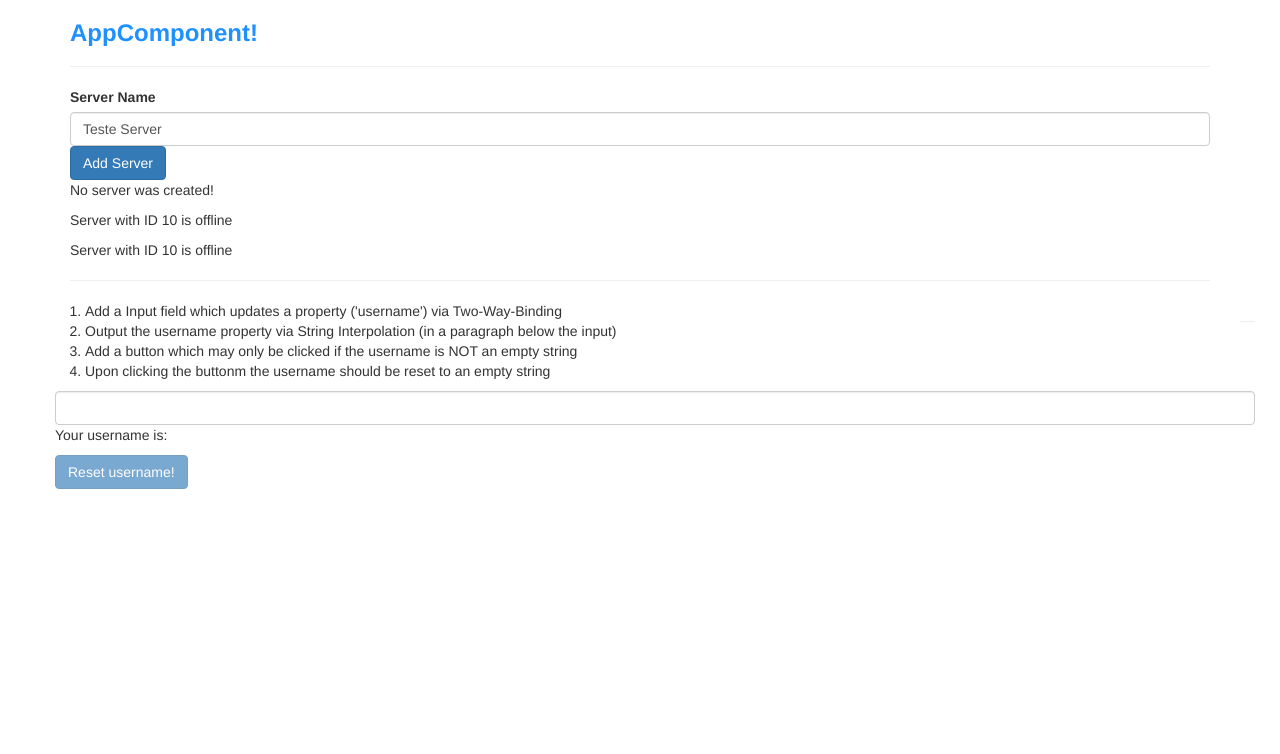
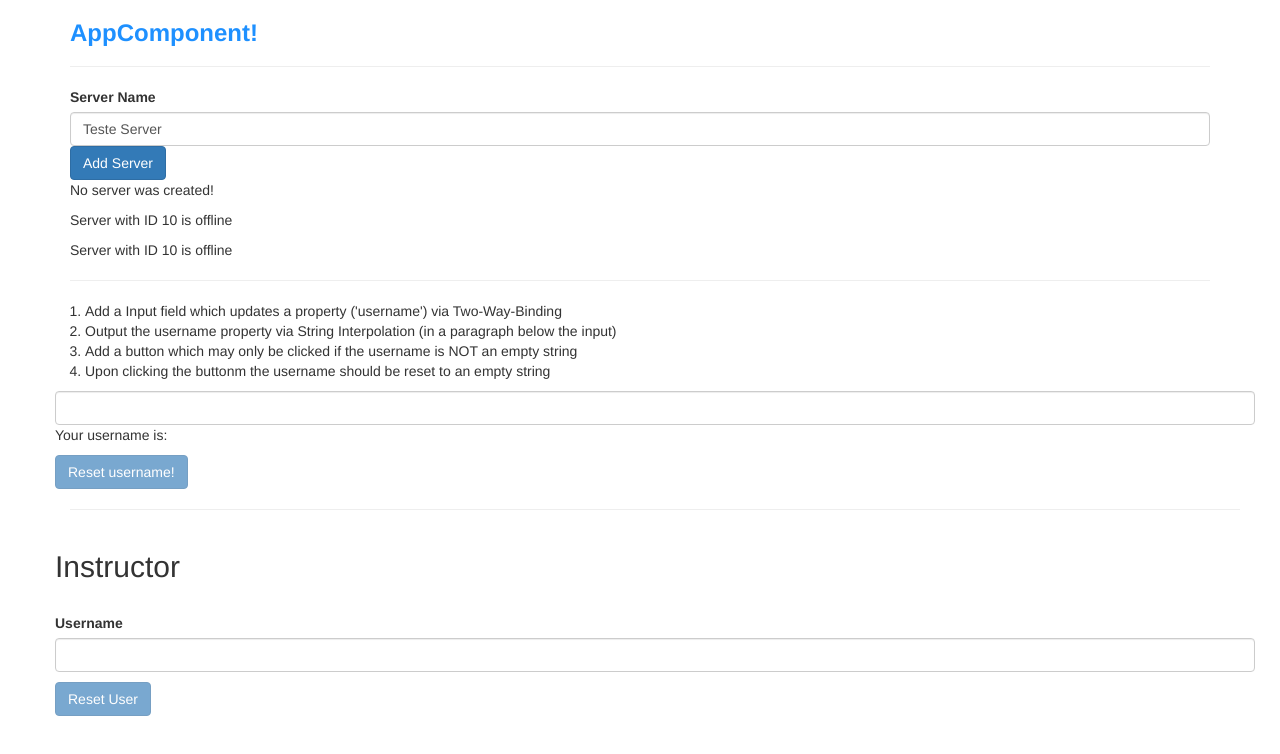
Before and after one commit to Kovalski-rgb/estudosAngular, an Angular app: page / in a window 1280 px wide. Shown: the top 754 px of the page. Built offline with nearby package versions, Linux system fonts and the light colour scheme.

Commit message:
correção do professor incluida no codigo

```diff
--- a/src/app/app.module.ts
+++ b/src/app/app.module.ts
@@ -9,6 +9,7 @@ import { SuccessAlertComponent } from './assignment/success-alert/success-alert.
 import { AssignmentComponent } from './assignment/assignment.component';
 import { FormsModule } from '@angular/forms';
 import { Assignment02Component } from './assignment02/assignment02.component';
+import { InstructorsTakeAs02Component } from './assignment02/instructors-take-as02/instructors-take-as02.component';
 
 @NgModule({
   // declara que tal componente existe
@@ -19,7 +20,8 @@ import { Assignment02Component } from './assignment02/assignment02.component';
     WarningAlertComponent,
     SuccessAlertComponent,
     AssignmentComponent,
-    Assignment02Component
+    Assignment02Component,
+    InstructorsTakeAs02Component
   ],
   imports: [
     BrowserModule,
--- a/src/app/assignment02/assignment02.component.html
+++ b/src/app/assignment02/assignment02.component.html
@@ -8,13 +8,17 @@
                 <li>Upon clicking the buttonm the username should be reset to an empty string</li>
             </ol>
         </div>
+        <hr>
         <div class="row">
-            <hr>
             <input type="text" class="form-control" [(ngModel)]="username">
             <p>Your username is: {{username}}</p>
             <button class="btn btn-primary"
             [disabled]="isUsernameDisabled()"
             (click)="resetUser()">Reset username!</button>
         </div>
+        <hr>
+        <div class="row">
+            <app-instructors-take-as02></app-instructors-take-as02>
+        </div>
     </div>
 </div>
--- /dev/null
+++ b/src/app/assignment02/instructors-take-as02/instructors-take-as02.component.html
@@ -0,0 +1,9 @@
+<h2>Instructor</h2>
+<br>
+
+<label>Username</label>
+<input type="text" class="form-control" [(ngModel)]="username">
+<p> {{username}} </p>
+<button class="btn btn-primary"
+    [disabled]="username === ''"
+    (click)="onReset()">Reset User</button>
--- /dev/null
+++ b/src/app/assignment02/instructors-take-as02/instructors-take-as02.component.ts
@@ -0,0 +1,21 @@
+import { Component, OnInit } from '@angular/core';
+
+@Component({
+  selector: 'app-instructors-take-as02',
+  templateUrl: './instructors-take-as02.component.html',
+  styleUrls: ['./instructors-take-as02.component.css']
+})
+export class InstructorsTakeAs02Component implements OnInit {
+
+  username = '';
+
+  constructor() { }
+
+  ngOnInit(): void {
+  }
+
+  onReset() {
+    this.username = '';
+  }
+
+}
```
Also changed, not shown: src/app/assignment02/instructors-take-as02/instructors-take-as02.component.css (added).
